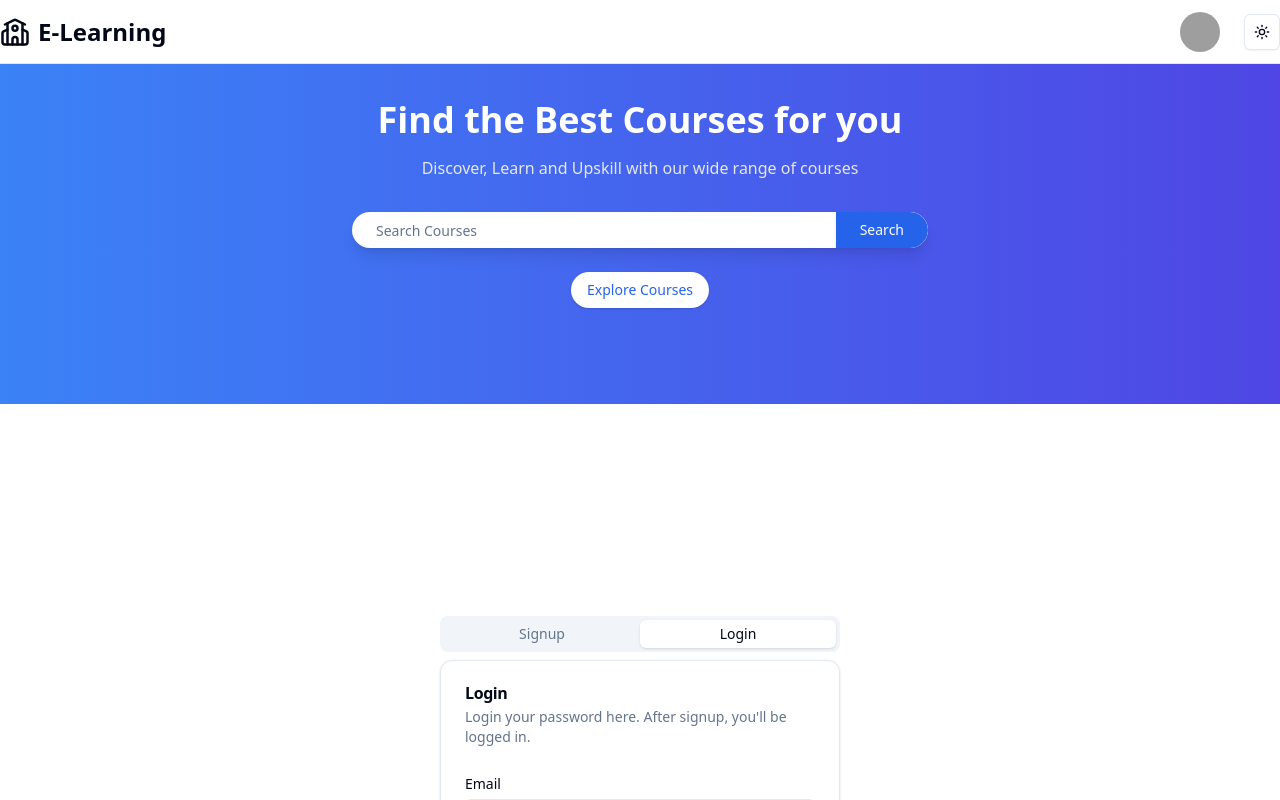
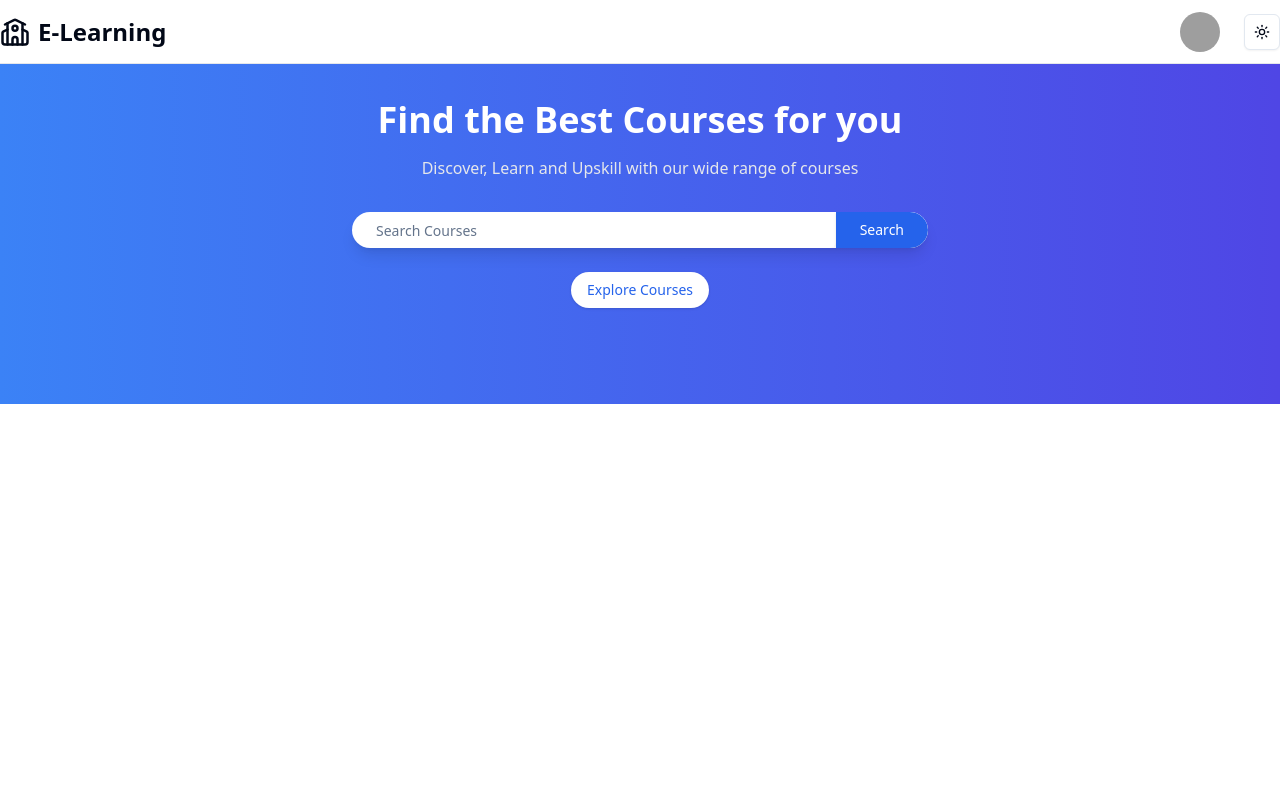
Before and after one commit to kummancoder/LMS-App-with-MERN-Stack, a React (Vite) app in the folder client/: page / in a window 1280 px wide. Shown: the top 800 px of the page. Built offline with nearby package versions, Linux system fonts and the light colour scheme; grey boxes are pictures that could not be loaded.

Commit message:
add react-router-dom for routing; implement MainLayout and update App For routing

```diff
--- a/client/package.json
+++ b/client/package.json
@@ -24,6 +24,7 @@
     "react": "^18.3.1",
     "react-dom": "^18.3.1",
     "react-redux": "^9.2.0",
+    "react-router-dom": "^7.1.1",
     "sonner": "^1.7.1",
     "tailwind-merge": "^2.6.0",
     "tailwindcss-animate": "^1.0.7"
--- a/client/src/App.jsx
+++ b/client/src/App.jsx
@@ -1,14 +1,35 @@
-import React from 'react';
-import LoginSignUp from './pages/LoginSignUp';
-import Navbar from './components/Navbar';
-import HeroSection from './pages/student/HeroSection';
+import React from "react";
+import LoginSignUp from "./pages/LoginSignUp";
+import Navbar from "./components/Navbar";
+import HeroSection from "./pages/student/HeroSection";
+import { createBrowserRouter, RouterProvider } from 'react-router-dom'
+import MainLayout from "./layout/MainLayout";
 
+const appRouter = createBrowserRouter([
+  {
+    path: "/",
+    element: <MainLayout />,
+    children: [
+      {
+        path: "/",
+        element: (
+          <>
+            <HeroSection />
+            {/* Courses */}
+          </>
+        ),
+      },
+      {
+        path: "/login",
+        element: <LoginSignUp />,
+      },
+    ],
+  },
+]);
 const App = () => {
   return (
     <main>
-      <Navbar/>
-      <HeroSection/>
-      <LoginSignUp />
+      <RouterProvider router = {appRouter}/>
     </main>
   );
 };
--- /dev/null
+++ b/client/src/layout/MainLayout.jsx
@@ -0,0 +1,14 @@
+import Navbar from '@/components/Navbar'
+import React from 'react'
+import { Outlet } from 'react-router-dom'
+
+const MainLayout = () => {
+  return (
+    <div>
+      <Navbar />
+      <Outlet/>
+    </div>
+  )
+}
+
+export default MainLayout
```
Also changed, not shown: 1 other file (tests, documents, lock files or other folders).
